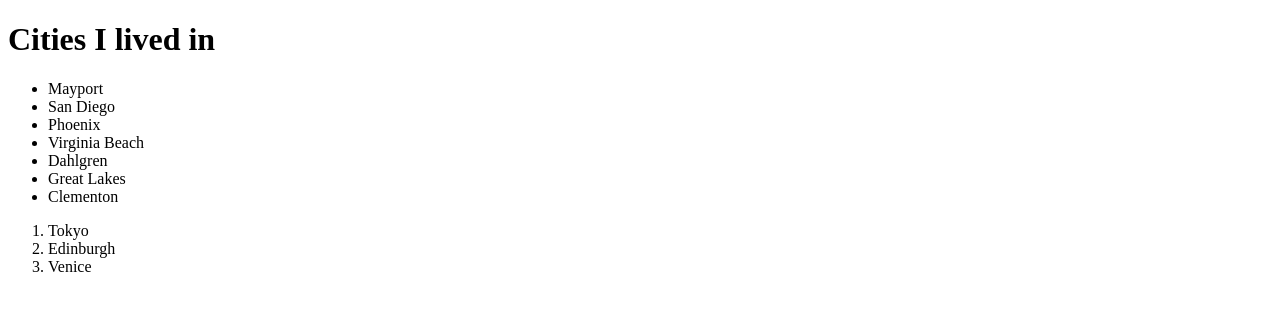
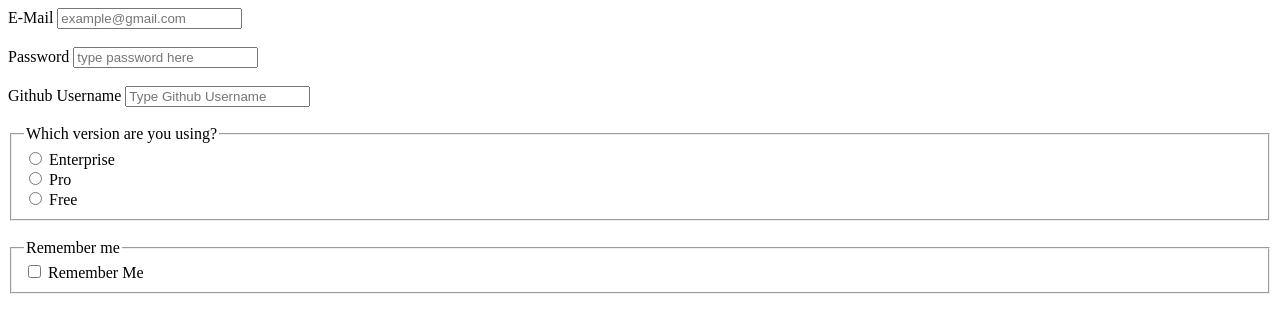
Before and after one commit to Positoxin/Projects, a plain HTML site: page index.html in a window 1280 px wide. Drawn offline with Linux system fonts and the light colour scheme.

Commit message:
HTML Form Challenge 3

```diff
--- a/index.html
+++ b/index.html
@@ -3,23 +3,36 @@
 <head>
     <meta charset="UTF-8">
     <meta name="viewport" content="width=device-width, initial-scale=1.0">
-    <title>First HTML</title>
+    <title>Signup Form</title>
 </head>
 <body>
-    <h1>Cities I lived in</h1>
-   <ul>
-  <li>Mayport</li>
-  <li>San Diego</li>
-  <li>Phoenix</li>
-  <li>Virginia Beach</li>
-  <li>Dahlgren</li>
-  <li>Great Lakes</li>
-  <li>Clementon</li>
-</ul>
-<ol>
-    <li>Tokyo</li>
-    <li>Edinburgh</li>
-    <li>Venice</li>
-</ol>
+    <form>
+        <label for="E-mail">E-Mail</label>
+        <input type="email" name="E-mail" placeholder="example@gmail.com"><br><br>
+
+        <label for="password">Password</label>
+        <input type="password" name="password" placeholder="type password here"><br><br>
+
+        <label for="Username">Github Username</label>
+        <input type="Username" name="Username" placeholder="Type Github Username" required><br><br>
+
+        <fieldset>
+            <legend>Which version are you using?</legend>
+        <input id="version-Enterprise" type="radio" name="version" value="Enterprise">
+        <label for="version-Enterprise">Enterprise</label><br>
+        <input id="version-Pro" type="radio" name="version" value="Pro">
+        <label for="version-Pro">Pro</label><br>
+        <input id="version-Free" type="radio" name="version" value="Free">
+        <label for="version-Free">Free</label><br>
+        </fieldset><br>
+
+        <fieldset>
+            <legend>Remember me</legend>
+            <input id="Remember Me" type="checkbox" name="Remember" value="Remember Me">
+            <label for="Remember Me">Remember Me</label><br>
+        </fieldset>
+
+    </form>
+
 </body>
 </html>
```
